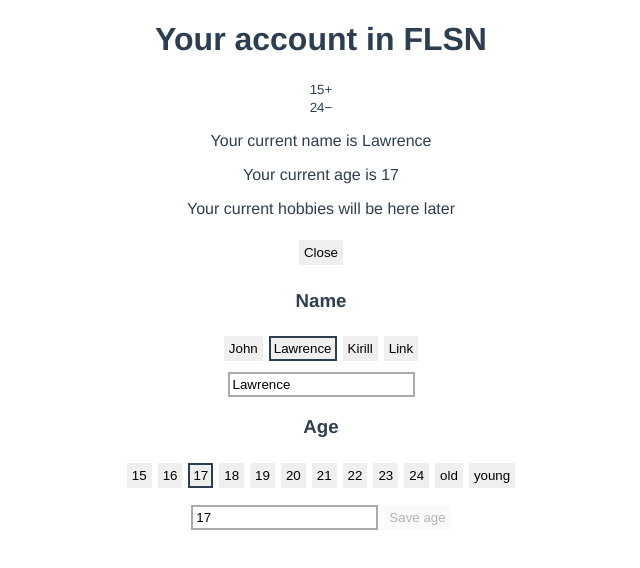
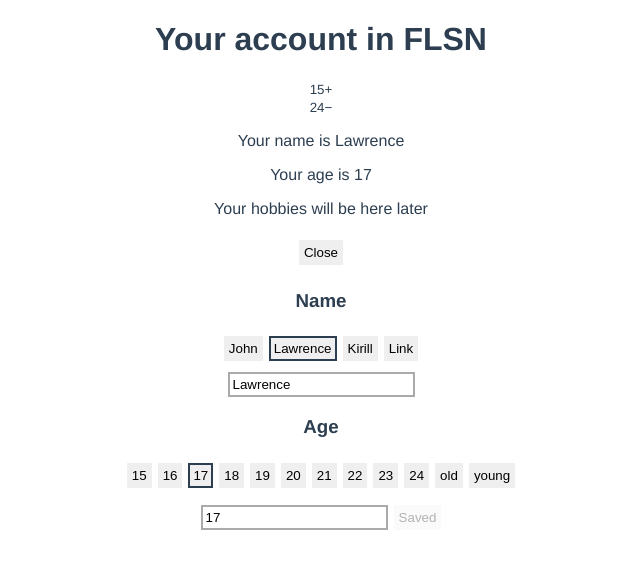
Before and after one commit to gitBerezaHub/TV-advertisement, a Vue app in the folder app/: page / in a window 1280 px wide. Both pictures are taken after a click on the button "Edit". Shown: the top 568 px of the page, without its empty margins (319-959 px from the left). Built offline with nearby package versions, Linux system fonts and the light colour scheme.

Commit message:
Some changes

```diff
--- a/app/src/App.vue
+++ b/app/src/App.vue
@@ -1,9 +1,9 @@
 <template>
     <h1>Your account in FLSN</h1>
     <small>15+<br/>24−</small>
-    <p>Your current name is {{ $store.state.name }}</p>
-    <p>Your current age is {{ $store.state.age }}</p>
-    <p>Your current hobbies will be here later</p>
+    <p>Your name is {{ $store.state.name }}</p>
+    <p>Your age is {{ $store.state.age }}</p>
+    <p>Your hobbies will be here later</p>
     <button
             @click="isOpenEditAccount = !isOpenEditAccount"
     >
@@ -51,11 +51,10 @@
                         :disabled="inputAge.toString()===$store.state.age.toString()"
                         v-if="!inputAgeMessage()"
                 >
-                    Save age
+                    {{ inputAge.toString()===$store.state.age.toString() ? 'Saved' : 'Save'}}
                 </button>
             </div>
             <small
-                    class="age_message"
                     v-if="inputAge.toString()!==$store.state.age.toString() && !inputAgeMessage()"
             >
                 Don't forget save
@@ -174,6 +173,7 @@ input {
 
   small {
     align-self: center;
+    text-align: center;
   }
 
   button:enabled {
```
